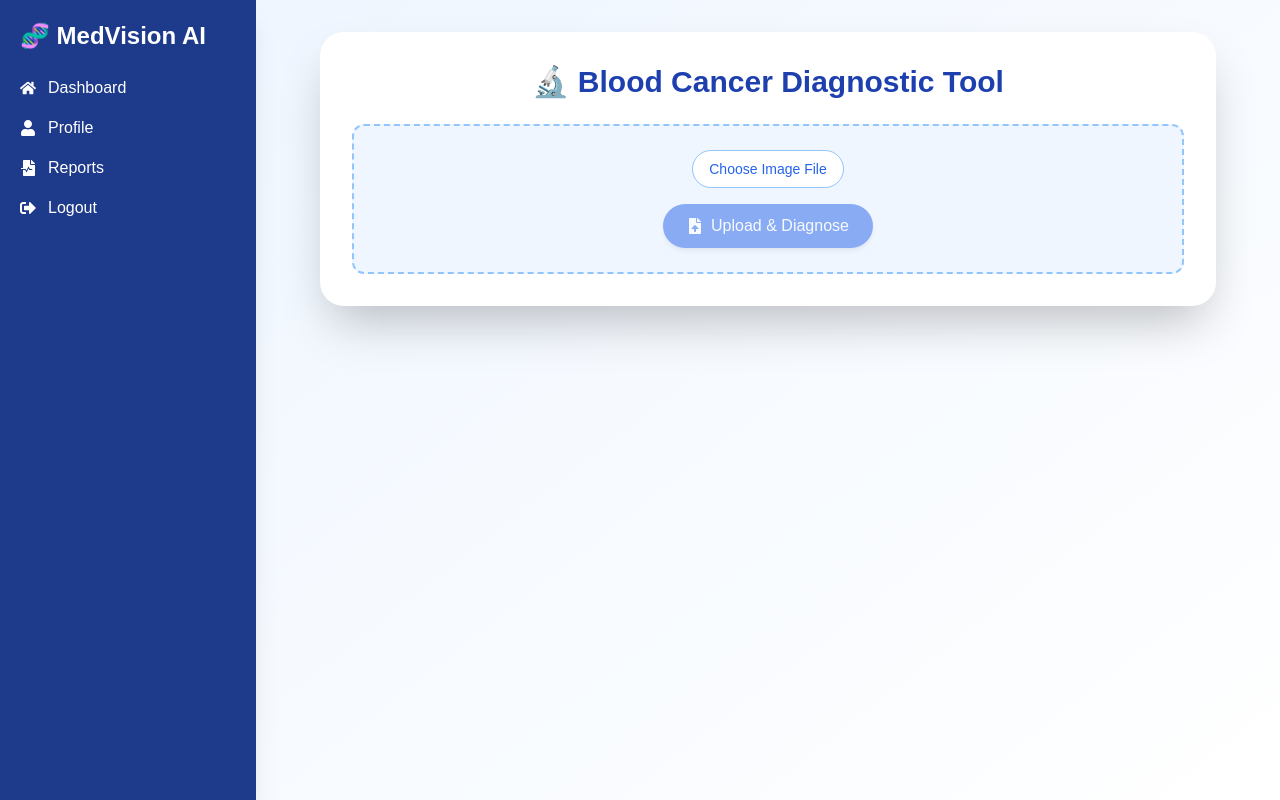
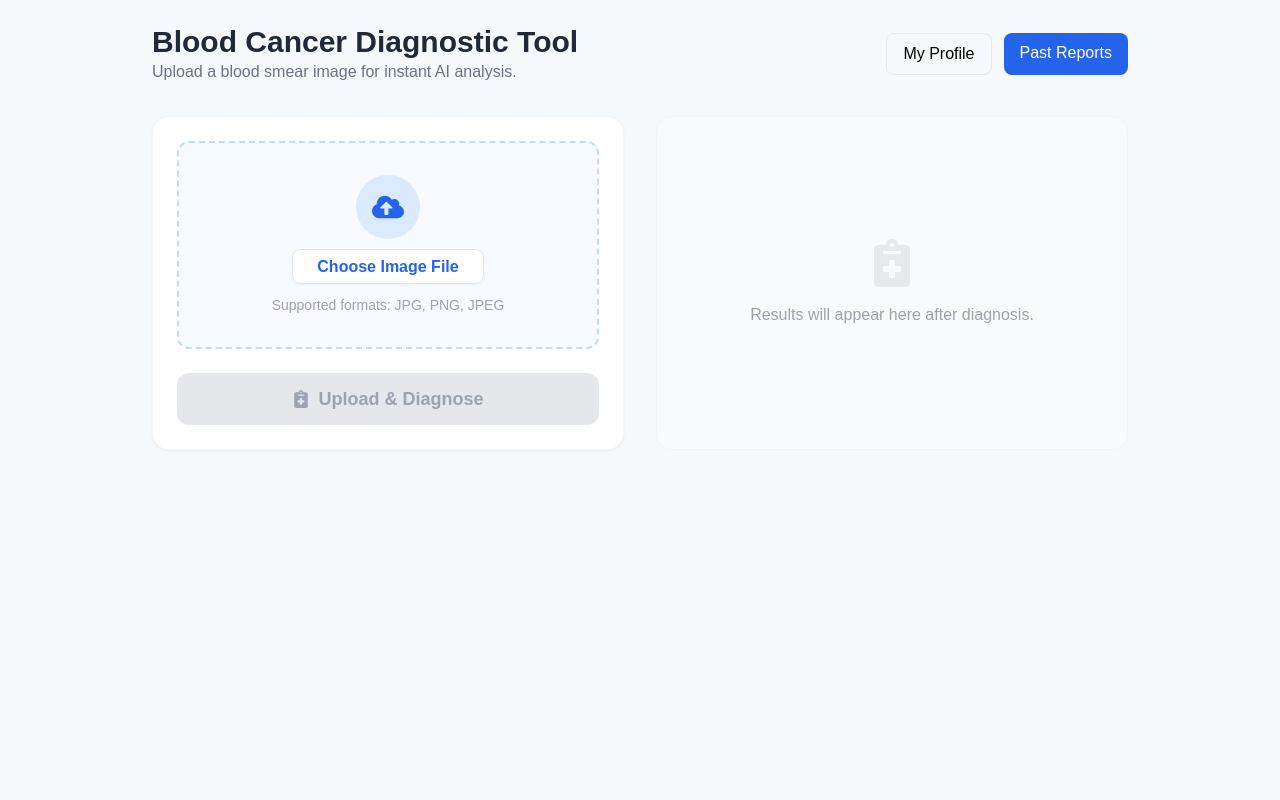
Before and after one commit to Vedhasri-K-P/blood-cancer-diagnosis-final, a React (Create React App) app in the folder frontend_code/: page /dashboard in a window 1280 px wide. Built offline with nearby package versions, Linux system fonts and the light colour scheme; sample sign-in values are in the browser's storage.

Commit message:
Fixed Dashboard to use correct API route

```diff
--- a/frontend_code/src/pages/Dashboard.jsx
+++ b/frontend_code/src/pages/Dashboard.jsx
@@ -1,259 +1,220 @@
-import React, { useState, useEffect } from "react"; // Added useEffect
-import axios from "axios";
-import { FaFileUpload, FaSpinner } from "react-icons/fa"; // Added FaSpinner
-import Sidebar from "../components/Sidebar";
-import { toast, ToastContainer } from 'react-toastify'; // Import toast
-import 'react-toastify/dist/ReactToastify.css'; // Import toast CSS
+// src/pages/Dashboard.jsx
+import React, { useState } from "react";
+import { Link, useNavigate } from "react-router-dom";
+// FIX: Import the classifyImage function from api.js
+import { classifyImage } from "../services/api";
+import { toast } from "react-toastify";
 
-// Helper to get token (adjust based on where you store it)
-const getToken = () => localStorage.getItem("token");
+// Icons (optional)
+import { FaCloudUploadAlt, FaSpinner, FaFilePdf, FaNotesMedical, FaCheckCircle, FaExclamationTriangle } from "react-icons/fa";
 
-const Dashboard = () => {
+export default function Dashboard() {
+  const navigate = useNavigate();
   const [selectedFile, setSelectedFile] = useState(null);
-  const [previewURL, setPreviewURL] = useState(null); // For image preview
+  const [preview, setPreview] = useState(null);
+  const [loading, setLoading] = useState(false);
   const [result, setResult] = useState(null);
-  const [loading, setLoading] = useState(false);
-  const [error, setError] = useState("");
 
+  // Handle file selection
   const handleFileChange = (e) => {
+    if (e.target.files && e.target.files[0]) {
       const file = e.target.files[0];
-    if (file) {
       setSelectedFile(file);
+      setPreview(URL.createObjectURL(file));
       setResult(null); // Clear previous results
-      setError("");
-      // Create a preview URL
-      const reader = new FileReader();
-      reader.onloadend = () => {
-        setPreviewURL(reader.result);
-      };
-      reader.readAsDataURL(file);
-    } else {
-      setSelectedFile(null);
-      setPreviewURL(null);
     }
   };
 
+  // Handle Upload & Predict
   const handleUpload = async () => {
     if (!selectedFile) {
-      setError("Please select an image file to upload.");
-      toast.error("Please select an image file to upload."); // Toast notification
+      toast.error("Please select an image first.");
       return;
     }
+
+    setLoading(true);
+    setResult(null);
 
     const formData = new FormData();
     formData.append("file", selectedFile);
 
     try {
-      setLoading(true);
-      setResult(null); // Clear previous result during loading
-      setError("");
+      // FIX: Use the API function instead of fetch/axios directly
+      // This ensures it goes to /api/classify with the correct Token
+      const response = await classifyImage(formData);
 
-      const token = getToken(); // Get auth token
-      if (!token) {
-           setError("Authentication error. Please log in again.");
-           toast.error("Authentication error. Please log in again.");
+      // Handle the response (axios returns data in response.data)
+      const data = response.data || response;
+
+      setResult(data);
+      toast.success("Prediction successful!");
+    } catch (error) {
+      console.error("Upload error details:", error);
+      const msg = error.response?.data?.error || error.message || "Failed to classify image";
+      toast.error(`Error: ${msg}`);
+    } finally {
       setLoading(false);
-           // Optional: Redirect to login page
-           // navigate('/login');
-           return;
-      }
-
-      // Send request to backend with Authorization header
-      const res = await axios.post("https://smart-diagnostic-tool.onrender.com/classify", formData, {
-        headers: {
-          "Content-Type": "multipart/form-data",
-          "Authorization": `Bearer ${token}` // Add JWT token
-        },
-      });
-
-      // Backend should send a specific error structure on invalid image
-      if (res.data.error && res.data.error === "INVALID_IMAGE") {
-        console.error("Backend validation error:", res.data.message);
-        setError(`Upload failed: ${res.data.message || 'Invalid image file.'}`);
-        toast.error(`Upload failed: ${res.data.message || 'Invalid image file.'}`);
-        setResult(null);
-        setLoading(false); // Make sure loading stops
-        return;
-      }
-
-      // --- FIX: Check for the correct top-level keys ---
-      if (res.data && res.data.prediction) {
-        // Log the received data for debugging
-        console.log("Received data from backend:", res.data);
-
-        // --- FIX: Set the entire response data to the result state ---
-        setResult(res.data);
-        toast.success("Prediction successful!"); // Success notification
-      } else {
-         // Handle unexpected successful response format
-         console.error("Unexpected response format:", res.data);
-         setError("Received an unexpected response from the server.");
-         toast.error("Received an unexpected response from the server.");
-         setResult(null);
-      }
-
-    } catch (err) {
-      console.error("Upload error details:", err);
-      // More specific error handling
-      let errorMessage = "Prediction failed. Please try again.";
-      if (err.response) {
-         // The request was made and the server responded with a status code
-         // that falls out of the range of 2xx
-         console.error("Backend Error Response:", err.response.data);
-         if (err.response.data && err.response.data.error === "INVALID_IMAGE") {
-              errorMessage = `Upload failed: ${err.response.data.message || 'Invalid image file.'}`;
-         } else if (err.response.data && err.response.data.error) {
-              errorMessage = `Error: ${err.response.data.error}`; // Show specific backend error
-              if (err.response.status === 401) { // Handle token expiration
-                   errorMessage = "Your session expired. Please log in again.";
-                   // Optional: Add logout logic here
-              }
-         } else if (err.response.status) {
-             errorMessage = `Server Error: ${err.response.status}`;
-         }
-      } else if (err.request) {
-         // The request was made but no response was received
-         console.error("No response received:", err.request);
-         errorMessage = "Network error: Could not connect to the server.";
-      } else {
-         // Something happened in setting up the request that triggered an Error
-         console.error("Request setup error:", err.message);
-         errorMessage = `Client error: ${err.message}`;
-      }
-      setError(errorMessage);
-      toast.error(errorMessage); // Show error toast
-      setResult(null); // Clear result on error
-    } finally {
-      setLoading(false); // Ensure loading is always turned off
     }
   };
 
-  // Clear result when file selection is cleared
-  useEffect(() => {
-     if (!selectedFile) {
-       setPreviewURL(null);
-       setResult(null);
-       setError("");
-     }
-  }, [selectedFile]);
+  return (
+    <div className="max-w-5xl mx-auto p-6">
+      <div className="flex justify-between items-center mb-8">
+        <div>
+          <h1 className="text-3xl font-bold text-gray-800">Blood Cancer Diagnostic Tool</h1>
+          <p className="text-gray-500">Upload a blood smear image for instant AI analysis.</p>
+        </div>
+        <div className="flex gap-3">
+          <Link to="/profile" className="px-4 py-2 border rounded-lg hover:bg-gray-50">My Profile</Link>
+          <Link to="/reports" className="px-4 py-2 bg-blue-600 text-white rounded-lg hover:bg-blue-700">Past Reports</Link>
+        </div>
+      </div>
 
-  return (
-    <div className="flex">
-      <Sidebar />
-       <ToastContainer position="top-right" autoClose={3000} hideProgressBar />
+      <div className="grid md:grid-cols-2 gap-8">
+        {/* LEFT COLUMN: Upload Section */}
+        <div className="bg-white p-6 rounded-2xl shadow-sm border border-gray-100">
+          <div className="border-2 border-dashed border-blue-200 rounded-xl p-8 text-center bg-blue-50/50 hover:bg-blue-50 transition-colors">
 
-      <main className="flex-1 ml-64 min-h-screen bg-gradient-to-br from-blue-50 to-white p-8">
-        <div className="w-full max-w-4xl mx-auto bg-white shadow-2xl rounded-3xl p-8 space-y-6">
-          <h1 className="text-3xl font-bold text-center text-blue-800 mb-6">
-            🔬 Blood Cancer Diagnostic Tool
-          </h1>
+            {!preview ? (
+              <div className="space-y-4">
+                <div className="w-16 h-16 bg-blue-100 text-blue-600 rounded-full flex items-center justify-center mx-auto">
+                  <FaCloudUploadAlt size={32} />
+                </div>
+                <div>
+                  <label htmlFor="file-upload" className="cursor-pointer bg-white px-6 py-2 rounded-lg shadow-sm border border-gray-200 text-blue-600 font-semibold hover:text-blue-700">
+                    Choose Image File
+                  </label>
+                  <input id="file-upload" type="file" accept="image/*" className="hidden" onChange={handleFileChange} />
+                </div>
+                <p className="text-sm text-gray-400">Supported formats: JPG, PNG, JPEG</p>
+              </div>
+            ) : (
+              <div className="relative">
+                <img src={preview} alt="Preview" className="max-h-64 mx-auto rounded-lg shadow-md" />
+                <button
+                  onClick={() => { setSelectedFile(null); setPreview(null); setResult(null); }}
+                  className="absolute top-2 right-2 bg-red-500 text-white p-1 rounded-full hover:bg-red-600"
+                  title="Remove image"
+                >
+                  ✕
+                </button>
+                <p className="mt-2 text-sm text-gray-500">{selectedFile.name}</p>
+              </div>
+            )}
+          </div>
 
-          {/* Upload section */}
-          <div className="flex flex-col items-center justify-center border-2 border-dashed border-blue-300 rounded-xl p-6 bg-blue-50 space-y-4">
-             {/* Image Preview */}
-             {previewURL && (
-                <div className="mb-4 border rounded-lg overflow-hidden shadow-sm">
-                   <img src={previewURL} alt="Selected preview" className="max-h-48 w-auto" />
+          <button
+            onClick={handleUpload}
+            disabled={!selectedFile || loading}
+            className={`w-full mt-6 py-3 rounded-xl font-bold text-lg flex items-center justify-center gap-2 transition-all ${
+              !selectedFile || loading
+                ? "bg-gray-200 text-gray-400 cursor-not-allowed"
+                : "bg-blue-600 text-white hover:bg-blue-700 shadow-lg shadow-blue-200"
+            }`}
+          >
+            {loading ? (
+              <><FaSpinner className="animate-spin" /> Processing...</>
+            ) : (
+              <><FaNotesMedical /> Upload & Diagnose</>
+            )}
+          </button>
+        </div>
+
+        {/* RIGHT COLUMN: Results Section */}
+        <div className="space-y-6">
+          {!result && !loading && (
+            <div className="h-full flex flex-col items-center justify-center text-gray-400 bg-gray-50 rounded-2xl border border-gray-100 p-8 min-h-[300px]">
+              <FaNotesMedical size={48} className="mb-4 opacity-20" />
+              <p>Results will appear here after diagnosis.</p>
             </div>
           )}
 
-            {/* File Input - Styled */}
-            <label htmlFor="file-upload" className="cursor-pointer bg-white text-blue-600 px-4 py-2 rounded-full border border-blue-300 hover:bg-blue-50 text-sm font-medium">
-                {selectedFile ? `Selected: ${selectedFile.name}` : "Choose Image File"}
-            </label>
-             <input
-               id="file-upload"
-               type="file"
-               onChange={handleFileChange}
-               className="hidden" // Hide default input
-               accept="image/jpeg, image/png, image/jpg" // Be specific about accepted types
-             />
+          {loading && (
+            <div className="h-full flex flex-col items-center justify-center bg-white rounded-2xl border border-gray-100 p-8 min-h-[300px]">
+              <div className="w-16 h-16 border-4 border-blue-200 border-t-blue-600 rounded-full animate-spin mb-4"></div>
+              <p className="text-gray-600 font-medium">Analyzing cell structure...</p>
+              <p className="text-sm text-gray-400">Generating Grad-CAM visualization...</p>
+            </div>
+          )}
 
-            <button
-              onClick={handleUpload}
-              disabled={loading || !selectedFile} // Disable button when loading or no file
-              className={`bg-blue-600 text-white px-6 py-2.5 rounded-full shadow-md hover:bg-blue-700 flex items-center gap-2 transition duration-150 ease-in-out ${loading || !selectedFile ? 'opacity-50 cursor-not-allowed' : ''}`}
-            >
-              {loading ? (
-                 <> <FaSpinner className="animate-spin mr-2" /> Processing... </>
-              ) : (
-                 <> <FaFileUpload /> Upload & Diagnose </>
-              )}
-            </button>
-            {/* Error Message Area */}
-            {error && !loading && ( // Only show error if not loading
-              <p className="text-red-600 mt-3 font-semibold text-center text-sm bg-red-100 p-2 rounded-md">
-                ⚠️ {error}
-              </p>
-            )}
+          {result && (
+            <div className="bg-white rounded-2xl shadow-lg border border-gray-100 overflow-hidden animate-fade-in">
+              {/* Header */}
+              <div className={`p-4 flex items-center gap-3 ${
+                result.prediction === "Normal" ? "bg-green-50 text-green-800" : "bg-red-50 text-red-800"
+              }`}>
+                {result.prediction === "Normal" ? <FaCheckCircle size={24} /> : <FaExclamationTriangle size={24} />}
+                <div>
+                  <h2 className="font-bold text-xl">Prediction Result</h2>
+                  <p className="text-sm opacity-90">Analysis Complete</p>
+                </div>
               </div>
 
-          {/* Loading Indicator (alternative position) */}
-          {/* {loading && (
-            <div className="flex justify-center items-center mt-6">
-              <FaSpinner className="animate-spin text-blue-600 text-3xl" />
-              <p className="ml-3 text-blue-700">Processing image, please wait...</p>
+              <div className="p-6 space-y-6">
+                {/* Stats Grid */}
+                <div className="grid grid-cols-2 gap-4">
+                  <div className="p-4 bg-gray-50 rounded-xl">
+                    <p className="text-sm text-gray-500 mb-1">Disease</p>
+                    <p className="font-bold text-xl text-gray-800">{result.prediction}</p>
                   </div>
-          )} */}
-
-          {/* Prediction result - Improved Layout */}
-          {result && !loading && ( // Only show result if not loading and result exists
-            <div className="bg-gradient-to-br from-blue-50 to-blue-100 rounded-xl p-6 mt-6 border border-blue-200 shadow-md space-y-4">
-              <h2 className="text-2xl font-semibold text-blue-800 border-b pb-2 mb-4">
-                🧬 Prediction Result
-              </h2>
-
-              {/* Use grid for better alignment */}
-              <div className="grid grid-cols-1 md:grid-cols-2 gap-x-6 gap-y-3 text-gray-800">
-                  <p><strong>Disease:</strong></p>
-                  <p className="font-medium text-blue-900">{result.prediction}</p>
-
-                  <p><strong>Confidence:</strong></p>
-                  <p className="font-medium">{result.confidence ? `${result.confidence.toFixed(2)}%` : 'N/A'}</p>
-
-                  <p><strong>Stage:</strong></p>
-                  <p>{result.stage || 'N/A'}</p>
+                  <div className="p-4 bg-gray-50 rounded-xl">
+                    <p className="text-sm text-gray-500 mb-1">Confidence</p>
+                    <p className="font-bold text-xl text-blue-600">{result.confidence}%</p>
+                  </div>
                 </div>
 
-               <div className="pt-3">
-                    <p className="font-semibold text-gray-700 mb-1">Explanation:</p>
-                    <p className="text-gray-600 text-sm italic bg-gray-100 p-3 rounded-md">
-                        📝 {result.explanation || 'No explanation provided.'}
+                {/* Stage Info (Only if applicable) */}
+                {result.stage && result.stage !== "N/A" && (
+                  <div className="p-4 bg-orange-50 rounded-xl border border-orange-100">
+                    <p className="text-sm text-orange-600 mb-1 font-semibold">Detected Stage</p>
+                    <p className="font-bold text-gray-800">{result.stage}</p>
+                  </div>
+                )}
+
+                {/* Explanation */}
+                <div className="space-y-2">
+                  <h3 className="font-semibold text-gray-700">AI Explanation:</h3>
+                  <p className="text-gray-600 text-sm leading-relaxed bg-gray-50 p-3 rounded-lg border">
+                    {result.explanation || "No explanation provided."}
                   </p>
                 </div>
 
-              {/* --- FIX: Grad-CAM visualization using result.gradcam_url --- */}
-              {result.gradcam_url && ( // Check if the URL exists directly on result
-                <div className="mt-5 pt-4 border-t">
-                   <h3 className="font-semibold text-gray-700 mb-2">Grad-CAM Visualization</h3>
+                {/* Visualizations */}
+                <div className="pt-4 border-t">
+                  <h3 className="font-semibold text-gray-700 mb-3">Grad-CAM Visualization</h3>
+                  <div className="flex gap-4 overflow-x-auto pb-2">
+                    {result.gradcam_url ? (
+                      <div className="relative group">
                         <img
-                    src={result.gradcam_url} // Use the correct key
-                    alt="Grad-CAM Heatmap"
-                    className="rounded-xl border border-gray-300 max-w-xs mx-auto shadow-sm" // Center and limit size
+                          src={result.gradcam_url}
+                          alt="Grad-CAM"
+                          className="h-32 rounded-lg border hover:scale-105 transition-transform cursor-pointer"
+                          onClick={() => window.open(result.gradcam_url, '_blank')}
                         />
-                  <p className="text-xs text-gray-500 text-center mt-1">Heatmap highlighting areas influencing the prediction.</p>
+                        <span className="text-xs text-center block mt-1 text-gray-500">Heatmap</span>
                       </div>
+                    ) : (
+                      <p className="text-sm text-gray-400 italic">No visualization available.</p>
                     )}
+                  </div>
+                </div>
 
-              {/* --- FIX: PDF report link using result.pdf_url --- */}
-              {result.pdf_url && ( // Check if the URL exists directly on result
-                <div className="mt-4 text-center">
+                {/* Actions */}
+                {result.pdf_url && (
                   <a
-                    href={result.pdf_url} // Use the correct key
+                    href={result.pdf_url}
                     target="_blank"
                     rel="noopener noreferrer"
-                    className="inline-block bg-green-600 text-white px-5 py-2 rounded-full shadow hover:bg-green-700 text-sm font-medium transition duration-150"
+                    className="block w-full py-3 bg-gray-800 text-white text-center rounded-xl hover:bg-gray-900 transition-colors flex items-center justify-center gap-2"
                   >
-                    Download PDF Report
+                    <FaFilePdf /> Download PDF Report
                   </a>
+                )}
+              </div>
             </div>
           )}
         </div>
-          )}
       </div>
-      </main>
     </div>
   );
-};
-
-export default Dashboard;
+}
```
Lines whose indentation alone changed are shown as unchanged.
